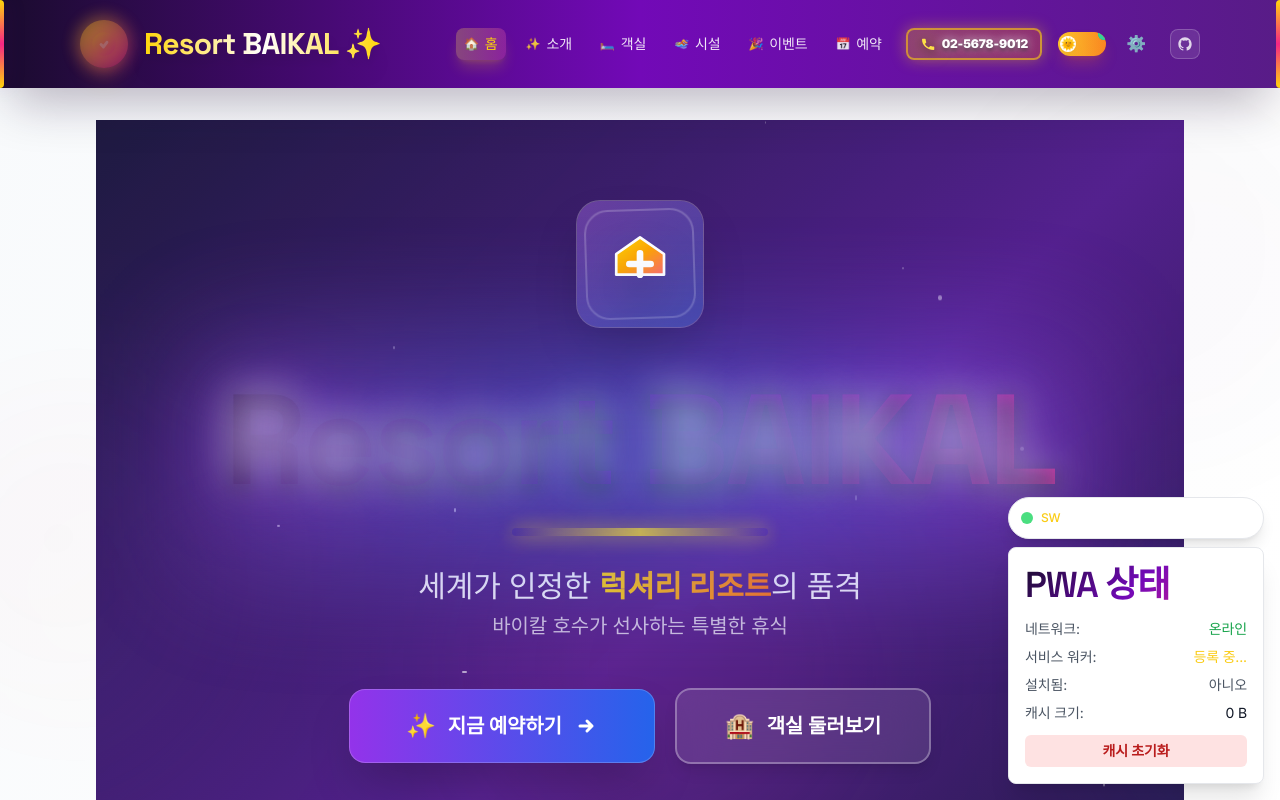
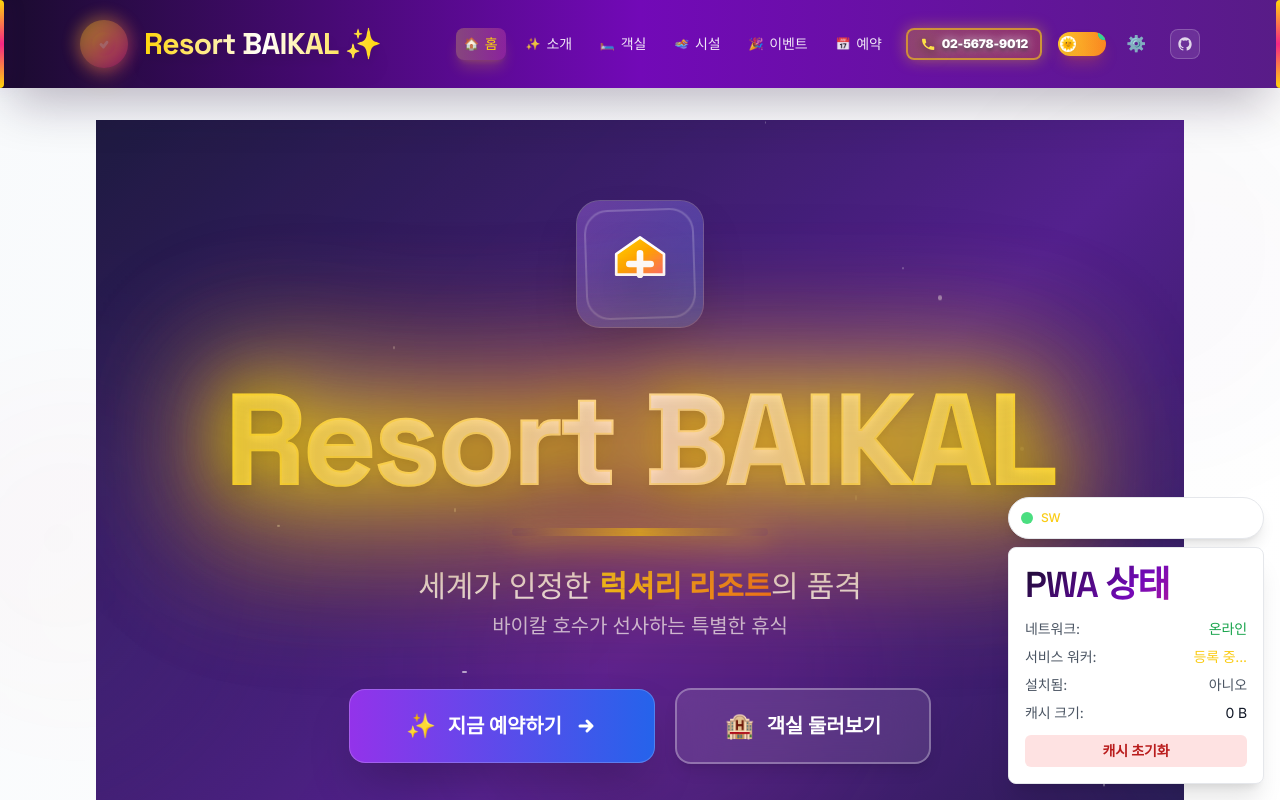
Before and after one commit to mxten777/mvp_project_26, a React (Vite) app: page / in a window 1280 px wide. Shown: the top 800 px of the page. Built offline with nearby package versions, Linux system fonts and the light colour scheme; a web font is replaced by a local one.

Commit message:
히어로 타이틀 가독성 극대화: 골드 그라데이션 + 강력한 발광 효과

```diff
--- a/src/pages/HomePage.jsx
+++ b/src/pages/HomePage.jsx
@@ -74,17 +74,18 @@ export default function HomePage() {
           {/* 🏆 프리미엄 타이틀 */}
           <FadeInUp delay={0.4}>
             <div className="relative mb-8">
-              <h1 className="text-5xl sm:text-6xl md:text-7xl lg:text-9xl font-display font-black text-white mb-6 leading-tight tracking-tight" style={{
-                textShadow: '0 0 40px rgba(255, 255, 255, 0.8), 0 0 80px rgba(147, 51, 234, 0.6), 0 4px 20px rgba(0, 0, 0, 0.9), 0 8px 40px rgba(0, 0, 0, 0.7)'
+              <h1 className="text-5xl sm:text-6xl md:text-7xl lg:text-9xl font-display font-black mb-6 leading-tight tracking-tight bg-gradient-to-r from-yellow-300 via-white to-yellow-300 bg-clip-text text-transparent" style={{
+                WebkitTextStroke: '2px rgba(255, 215, 0, 0.3)',
+                filter: 'drop-shadow(0 0 30px rgba(255, 215, 0, 0.9)) drop-shadow(0 0 60px rgba(255, 255, 255, 0.8)) drop-shadow(0 4px 20px rgba(0, 0, 0, 0.9)) drop-shadow(0 8px 40px rgba(139, 69, 19, 0.6))'
               }}>
                 Resort BAIKAL
               </h1>
 
               {/* 언더라인 효과 */}
-              <div className="h-2 w-64 mx-auto bg-gradient-to-r from-transparent via-yellow-400 to-transparent rounded-full shadow-[0_0_20px_rgba(250,204,21,0.8)]"></div>
+              <div className="h-2 w-64 mx-auto bg-gradient-to-r from-transparent via-yellow-400 to-transparent rounded-full shadow-[0_0_30px_rgba(250,204,21,1)]"></div>
 
               {/* 강화된 글로우 효과 */}
-              <div className="absolute -inset-8 bg-gradient-to-r from-purple-500/40 via-blue-500/40 to-purple-500/40 blur-3xl animate-pulse"></div>
+              <div className="absolute -inset-8 bg-gradient-to-r from-yellow-500/30 via-orange-500/30 to-yellow-500/30 blur-3xl animate-pulse"></div>
             </div>
           </FadeInUp>
 
```
